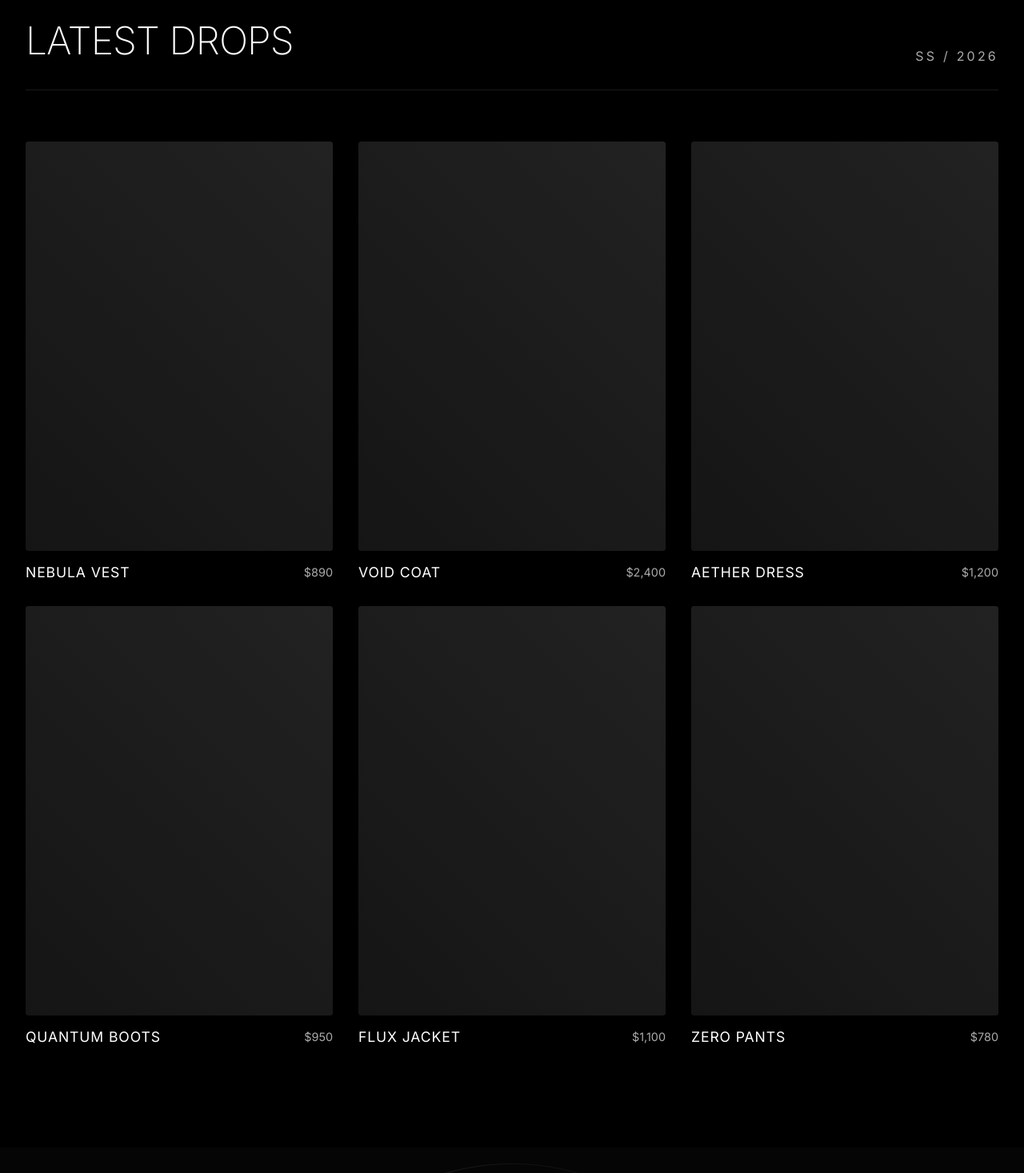
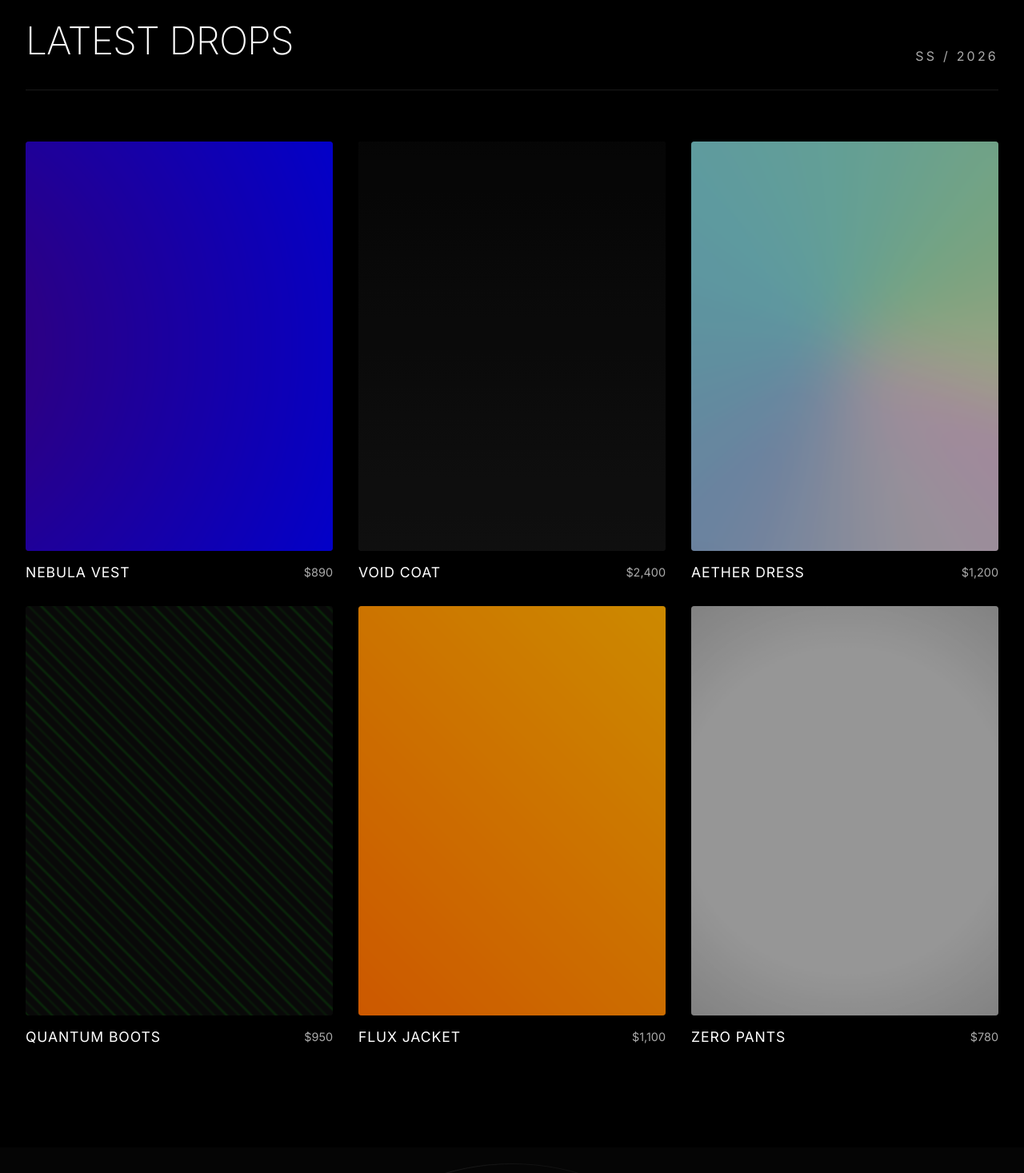
Before and after one commit to trockawaj/dream-machine, a Next.js app: page / in a window 1280 px wide. Shown: the part 907-2374 px from the top of the page at 80% size. Built offline with nearby package versions, Linux system fonts and the light colour scheme.

Commit message:
Add high-end CSS visuals for products

```diff
--- a/src/components/Collections.module.css
+++ b/src/components/Collections.module.css
@@ -37,6 +37,7 @@
     group: hover;
 }
 
+/* Base animation for all gradients to make them feel alive */
 .imagePlaceholder {
     width: 100%;
     aspect-ratio: 3/4;
@@ -49,12 +50,157 @@
 .imagePlaceholder::before {
     content: '';
     position: absolute;
-    top: 0;
-    left: 0;
-    width: 100%;
-    height: 100%;
-    background: linear-gradient(45deg, #1a1a1a, #2a2a2a);
+    top: -50%;
+    left: -50%;
+    width: 200%;
+    height: 200%;
+    transition: all 0.5s ease;
 }
+
+.nebula::before {
+    background: radial-gradient(circle at center, #4b0082, #0000ff, #000);
+    background-size: 200% 200%;
+    animation: nebulaShift 15s ease infinite;
+    filter: blur(20px);
+}
+
+.void::before {
+    background: linear-gradient(180deg, #111, #000, #333);
+    background-size: 400% 400%;
+    animation: voidShift 10s ease infinite;
+}
+
+.aether::before {
+    background: conic-gradient(from 0deg, #fdcbf1, #e6dee9, #a3c4f3, #90dbf4, #8eecf5, #98f5e1, #b9fbc0, #fbf8cc);
+    filter: blur(40px);
+    animation: aetherSpin 20s linear infinite;
+    opacity: 0.8;
+}
+
+.quantum::before {
+    background: repeating-linear-gradient(45deg, #000, #000 10px, #0f0 10px, #0f0 11px);
+    filter: blur(1px);
+    opacity: 0.3;
+    animation: quantumGlitch 2s steps(4) infinite;
+}
+
+.flux::before {
+    background: linear-gradient(45deg, #ff4500, #ff8c00, #ffd700);
+    filter: blur(30px);
+    animation: fluxFlow 8s ease infinite alternate;
+}
+
+.zero::before {
+    background: radial-gradient(circle, #fff, #bbb, #888);
+    filter: contrast(1.5) grayscale(100%);
+    animation: zeroPulse 5s ease infinite;
+}
+
+/* Enhancing hover effects */
+.card:hover .imagePlaceholder::before {
+    transform: scale(1.1);
+    filter: blur(0px) contrast(1.2) brightness(1.2);
+}
+
+.card:hover .imagePlaceholder.nebula::before {
+    filter: blur(5px) brightness(1.3);
+}
+
+.card:hover .imagePlaceholder.aether::before {
+    filter: blur(20px) opacity(1);
+}
+
+.card:hover .imagePlaceholder.flux::before {
+    filter: blur(10px) brightness(1.2);
+}
+
+@keyframes nebulaShift {
+    0% {
+        background-position: 0% 50%;
+    }
+
+    50% {
+        background-position: 100% 50%;
+    }
+
+    100% {
+        background-position: 0% 50%;
+    }
+}
+
+@keyframes voidShift {
+    0% {
+        background-position: 50% 0%;
+    }
+
+    50% {
+        background-position: 50% 100%;
+    }
+
+    100% {
+        background-position: 50% 0%;
+    }
+}
+
+@keyframes aetherSpin {
+    from {
+        transform: rotate(0deg);
+    }
+
+    to {
+        transform: rotate(360deg);
+    }
+}
+
+@keyframes quantumGlitch {
+    0% {
+        transform: translate(0, 0);
+    }
+
+    20% {
+        transform: translate(-2px, 2px);
+    }
+
+    40% {
+        transform: translate(2px, -2px);
+    }
+
+    60% {
+        transform: translate(0, 0);
+    }
+
+    100% {
+        transform: translate(0, 0);
+    }
+}
+
+@keyframes fluxFlow {
+    0% {
+        transform: scale(1);
+    }
+
+    100% {
+        transform: scale(1.2);
+    }
+}
+
+@keyframes zeroPulse {
+    0% {
+        opacity: 0.5;
+        transform: scale(1);
+    }
+
+    50% {
+        opacity: 0.8;
+        transform: scale(1.05);
+    }
+
+    100% {
+        opacity: 0.5;
+        transform: scale(1);
+    }
+}
+
 
 .overlay {
     position: absolute;
--- a/src/components/Collections.tsx
+++ b/src/components/Collections.tsx
@@ -1,12 +1,12 @@
 import styles from './Collections.module.css';
 
 const items = [
-    { id: 1, title: 'NEBULA VEST', price: '$890' },
-    { id: 2, title: 'VOID COAT', price: '$2,400' },
-    { id: 3, title: 'AETHER DRESS', price: '$1,200' },
-    { id: 4, title: 'QUANTUM BOOTS', price: '$950' },
-    { id: 5, title: 'FLUX JACKET', price: '$1,100' },
-    { id: 6, title: 'ZERO PANTS', price: '$780' },
+    { id: 1, title: 'NEBULA VEST', price: '$890', styleClass: 'nebula' },
+    { id: 2, title: 'VOID COAT', price: '$2,400', styleClass: 'void' },
+    { id: 3, title: 'AETHER DRESS', price: '$1,200', styleClass: 'aether' },
+    { id: 4, title: 'QUANTUM BOOTS', price: '$950', styleClass: 'quantum' },
+    { id: 5, title: 'FLUX JACKET', price: '$1,100', styleClass: 'flux' },
+    { id: 6, title: 'ZERO PANTS', price: '$780', styleClass: 'zero' },
 ];
 
 const Collections = () => {
@@ -19,7 +19,7 @@
             <div className={styles.grid}>
                 {items.map((item) => (
                     <div key={item.id} className={styles.card}>
-                        <div className={styles.imagePlaceholder}>
+                        <div className={`${styles.imagePlaceholder} ${styles[item.styleClass]}`}>
                             <div className={styles.overlay} />
                         </div>
                         <div className={styles.info}>
```
Also changed, not shown: 1 other file (tests, documents, lock files or other folders).
